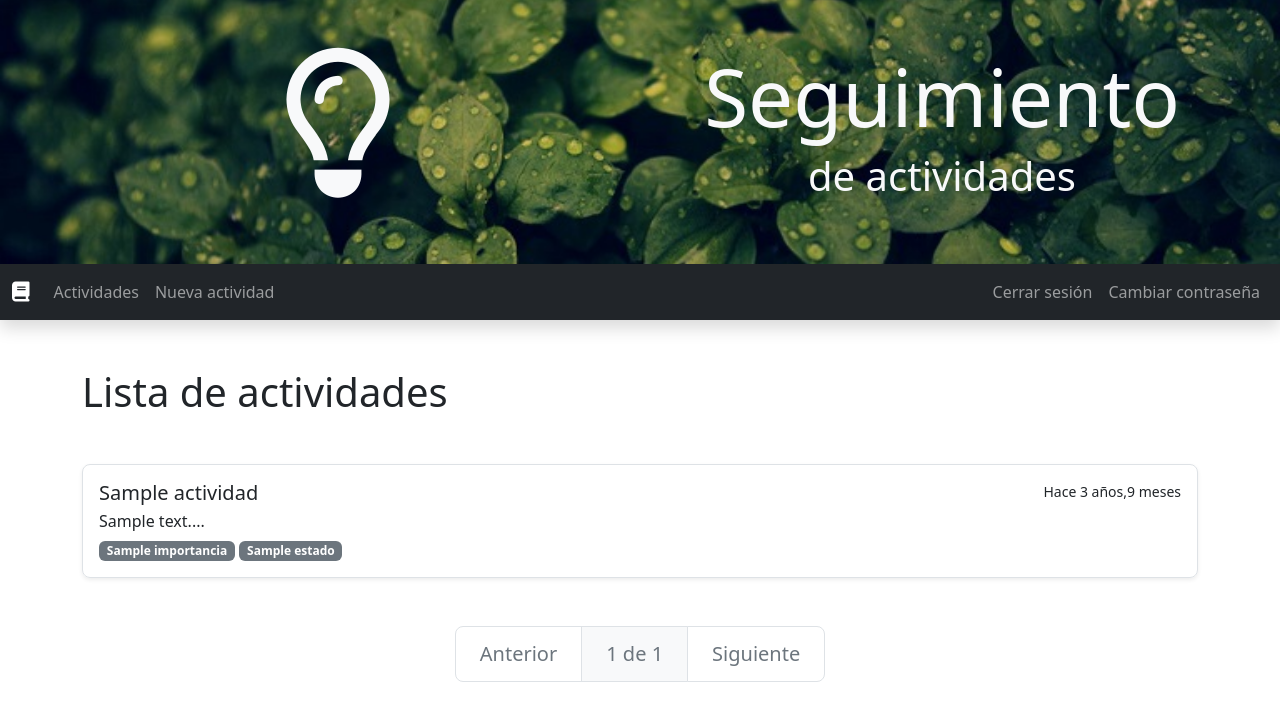
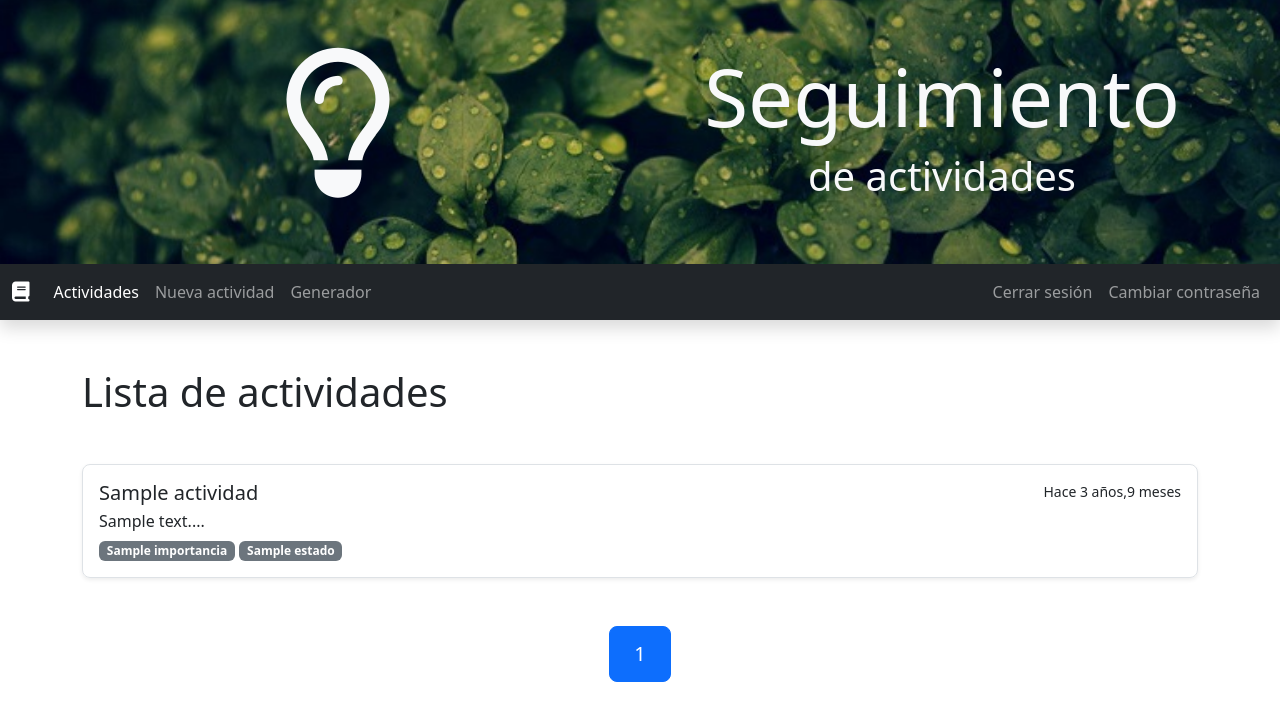
Before and after one commit to tareas-desarrollo-web-django/curso-python-django-estudiantes, a Django app: page /actividades/lista/ in a window 1280 px wide. Shown: the top 721 px of the page. Run offline with Django 4.2, Linux system fonts and the light colour scheme; a user stored in the database is signed in; tables that the repository leaves empty hold one stand-in row (values such as "Sample post").

Commit message:
Vista de lista terminada

```diff
--- a/Modulo 06/practicas/actividades/templates/actividades/lista.html
+++ b/Modulo 06/practicas/actividades/templates/actividades/lista.html
@@ -24,7 +24,7 @@
 
 
 <!-- Paginacion básica -->
-<ul class="pagination pagination-lg justify-content-center my-5">
+{% comment %} <ul class="pagination pagination-lg justify-content-center my-5">
     <li class="page-item">
         {% if page_obj.has_previous %}
         <a class="page-link" href="?{{get_params}}&pagina={{page_obj.previous_page_number}}">Anterior</a>
@@ -44,7 +44,84 @@
         <a class="page-link disabled">Siguiente</a>
         {% endif %}
     </li>
-</ul>
+</ul> {% endcomment %}
+
+
+
+<!-- Paginacion avanzada -->
+<div class="container my-5">
+    <ul class="pagination pagination-lg justify-content-center my-5">
+        <li class="page-item {% if not page_obj.has_previous %}active{% endif %}">
+            <a class="page-link" href="?{{get_params}}&pagina=1">1</a>
+        </li>
+
+        {% if page_obj.paginator.num_pages >= 6 and page_obj.number >= 4 %}
+        <li class="page-item disabled">
+            <a class="page-link px-1" href="">{{page_obj.paginator.ELLIPSIS}}</a>
+        </li>
+        {% endif %}
+
+        {% if page_obj.paginator.num_pages >= 3 %}
+        <li class="page-item">
+            {% if page_obj.number <= 3 or page_obj.paginator.num_pages < 5 %}
+                <a class="page-link {% if page_obj.number == 2 %}active{% endif %}" href="?{{get_params}}&pagina=2">2</a>
+            {% elif page_obj.number >= page_obj.paginator.num_pages|add:-2 %}
+                {% with pag_num=page_obj.paginator.num_pages|add:-3 %}
+                <a class="page-link {% if page_obj.number == pag_num %}active{% endif %}" href="?{{get_params}}&pagina={{pag_num}}">{{pag_num}}</a>
+                {% endwith %}
+            {% else %}
+                {% with pag_num=page_obj.previous_page_number %}
+                <a class="page-link {% if page_obj.number == pag_num %}active{% endif %}" href="?{{get_params}}&pagina={{pag_num}}">{{pag_num}}</a>
+                {% endwith %}
+            {% endif %}
+        </li>
+        {% endif %}
+
+        {% if page_obj.paginator.num_pages >= 4 %}
+        <li class="page-item">
+            {% if page_obj.number <= 3 or page_obj.paginator.num_pages < 5 %}
+                <a class="page-link {% if page_obj.number == 3 %}active{% endif %}" href="?{{get_params}}&pagina=3">3</a>
+            {% elif page_obj.number >= page_obj.paginator.num_pages|add:-2 %}
+                {% with pag_num=page_obj.paginator.num_pages|add:-2 %}
+                <a class="page-link {% if page_obj.number == pag_num %}active{% endif %}" href="?{{get_params}}&pagina={{pag_num}}">{{pag_num}}</a>
+                {% endwith %}
+            {% else %}
+                {% with pag_num=page_obj.number %}
+                <a class="page-link {% if page_obj.number == pag_num %}active{% endif %}" href="?{{get_params}}&pagina={{pag_num}}">{{pag_num}}</a>
+                {% endwith %}
+            {% endif %}
+        </li>
+        {% endif %}
+
+        {% if page_obj.paginator.num_pages >= 5 %}
+        <li class="page-item">
+            {% if page_obj.number <= 3 %}
+                <a class="page-link {% if page_obj.number == 4 %}active{% endif %}" href="?{{get_params}}&pagina=4">4</a>
+            {% elif page_obj.number <= page_obj.paginator.num_pages|add:-2 %}
+                {% with pag_num=page_obj.next_page_number %}
+                <a class="page-link {% if page_obj.number == pag_num %}active{% endif %}" href="?{{get_params}}&pagina={{pag_num}}">{{pag_num}}</a>
+                {% endwith %}
+            {% else %}
+                {% with pag_num=page_obj.paginator.num_pages|add:-1 %}
+                <a class="page-link {% if page_obj.number == pag_num %}active{% endif %}" href="?{{get_params}}&pagina={{pag_num}}">{{pag_num}}</a>
+                {% endwith %}
+            {% endif %}
+        </li>
+        {% endif %}
+
+        {% if page_obj.paginator.num_pages >= 6 and page_obj.number <= page_obj.paginator.num_pages|add:-3 %}
+        <li class="page-item disabled">
+            <a class="page-link px-1" href="">{{page_obj.paginator.ELLIPSIS}}</a>
+        </li>
+        {% endif %}
+
+        {% if page_obj.paginator.num_pages >= 2 %}
+        <li class="page-item {% if not page_obj.has_next %}active{% endif %}">
+            <a class="page-link" href="?{{get_params}}&pagina={{page_obj.paginator.num_pages}}">{{page_obj.paginator.num_pages}}</a>
+        </li>
+        {% endif %}
+    </ul>
+</div>
 
 
 {% endblock %}
--- a/Modulo 06/practicas/actividades/views.py
+++ b/Modulo 06/practicas/actividades/views.py
@@ -98,7 +98,7 @@ class Lista(LoginRequiredMixin, ListView):
     template_name = 'actividades/lista.html'
     # model = Actividad
     context_object_name = 'actividades'
-    paginate_by = 3
+    paginate_by = 4
     page_kwarg = 'pagina'
 
     def get_queryset(self):
@@ -128,10 +128,9 @@ class Lista(LoginRequiredMixin, ListView):
         return contexto
 
 
-
-
 class Generador(TemplateView):
     template_name = 'actividades/generador.html'
+
 
 
 class Detalle(TemplateView):
--- a/Modulo 06/practicas/core/templates/core/base.html
+++ b/Modulo 06/practicas/core/templates/core/base.html
@@ -16,6 +16,8 @@
     {% url 'usuarios:iniciar_sesion' as url_iniciar_sesion %}
     {% url 'usuarios:cambiar_password' as url_cambiar_password %}
     {% url 'actividades:nueva' as url_actividades_nueva %}
+    {% url 'actividades:lista' as url_actividades_lista %}
+    {% url 'actividades:generador' as url_actividades_generador %}
 
     <!-- Cabecera -->
     <div class="container-fluid text-light p-5" id="cabecera">
@@ -48,10 +50,13 @@
                     <ul class="navbar-nav me-auto mb-0 pt-3 pt-sm-0">
                         {% if user.is_authenticated %}
                         <li class="nav-item">
-                            <a class="nav-link " href="">Actividades</a>
+                            <a class="nav-link {% if request.path == url_actividades_lista %}active{% endif %}" href="{{url_actividades_lista}}">Actividades</a>
                         </li>
                         <li class="nav-item">
                             <a class="nav-link {% if request.path == url_actividades_nueva %}active{% endif %}" href="{{url_actividades_nueva}}">Nueva actividad</a>
+                        </li>
+                        <li class="nav-item">
+                            <a class="nav-link {% if request.path == url_actividades_generador %}active{% endif %}" href="{{url_actividades_generador}}">Generador</a>
                         </li>
                         {% endif %}
                     </ul>
--- a/Modulo 06/practicas/core/views.py
+++ b/Modulo 06/practicas/core/views.py
@@ -1,7 +1,7 @@
 from django.shortcuts import render
-from django.views.generic import TemplateView
+from django.views.generic import RedirectView
 from django.http import HttpResponse
 
 
-class Home(TemplateView):
-    template_name = 'core/base.html'
+class Home(RedirectView):
+    pattern_name = 'actividades:lista'
```
Also changed, not shown: Modulo 06/practicas/actividades/templates/actividades/generador.html (+20 -1 lines).
